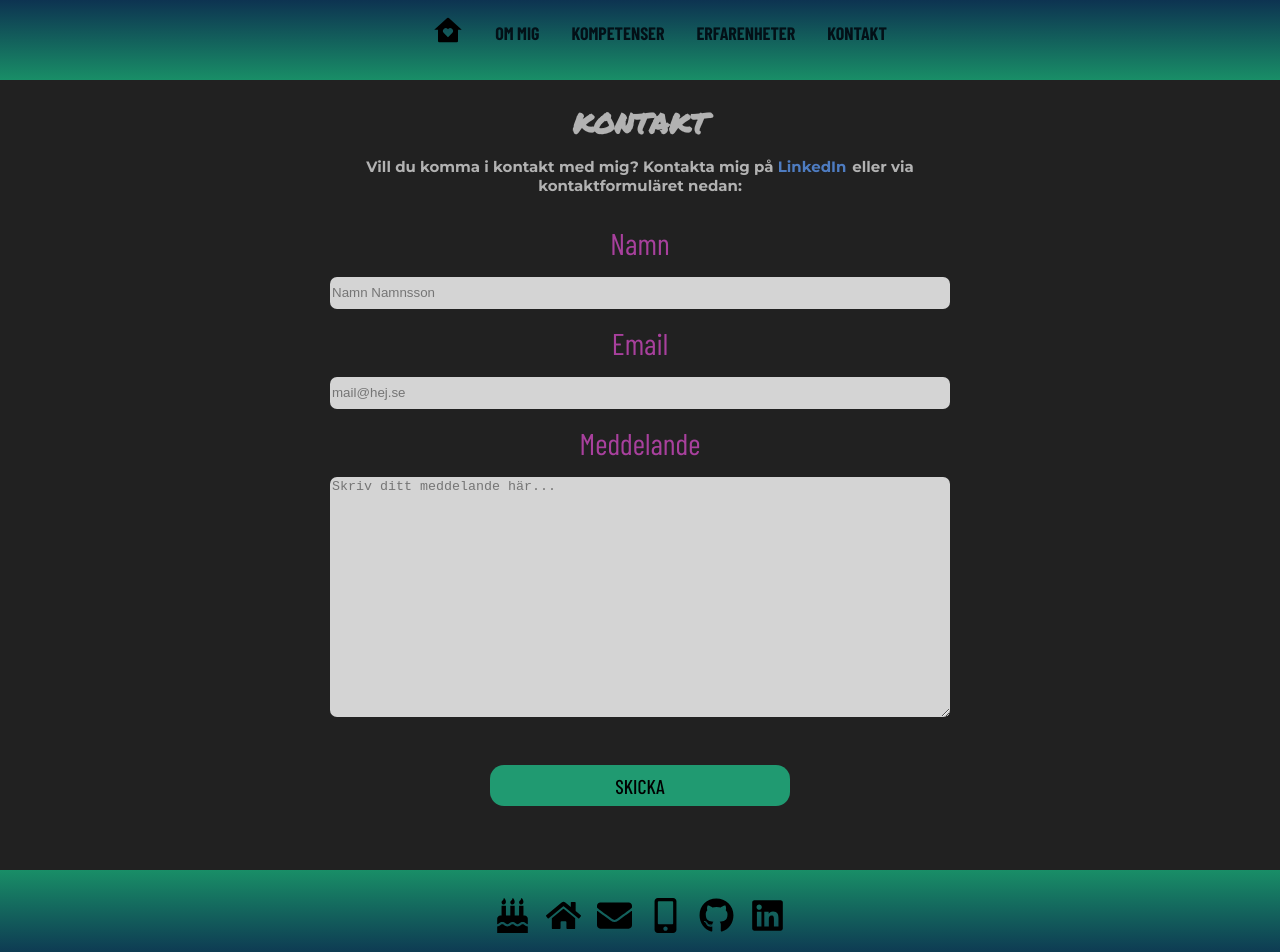
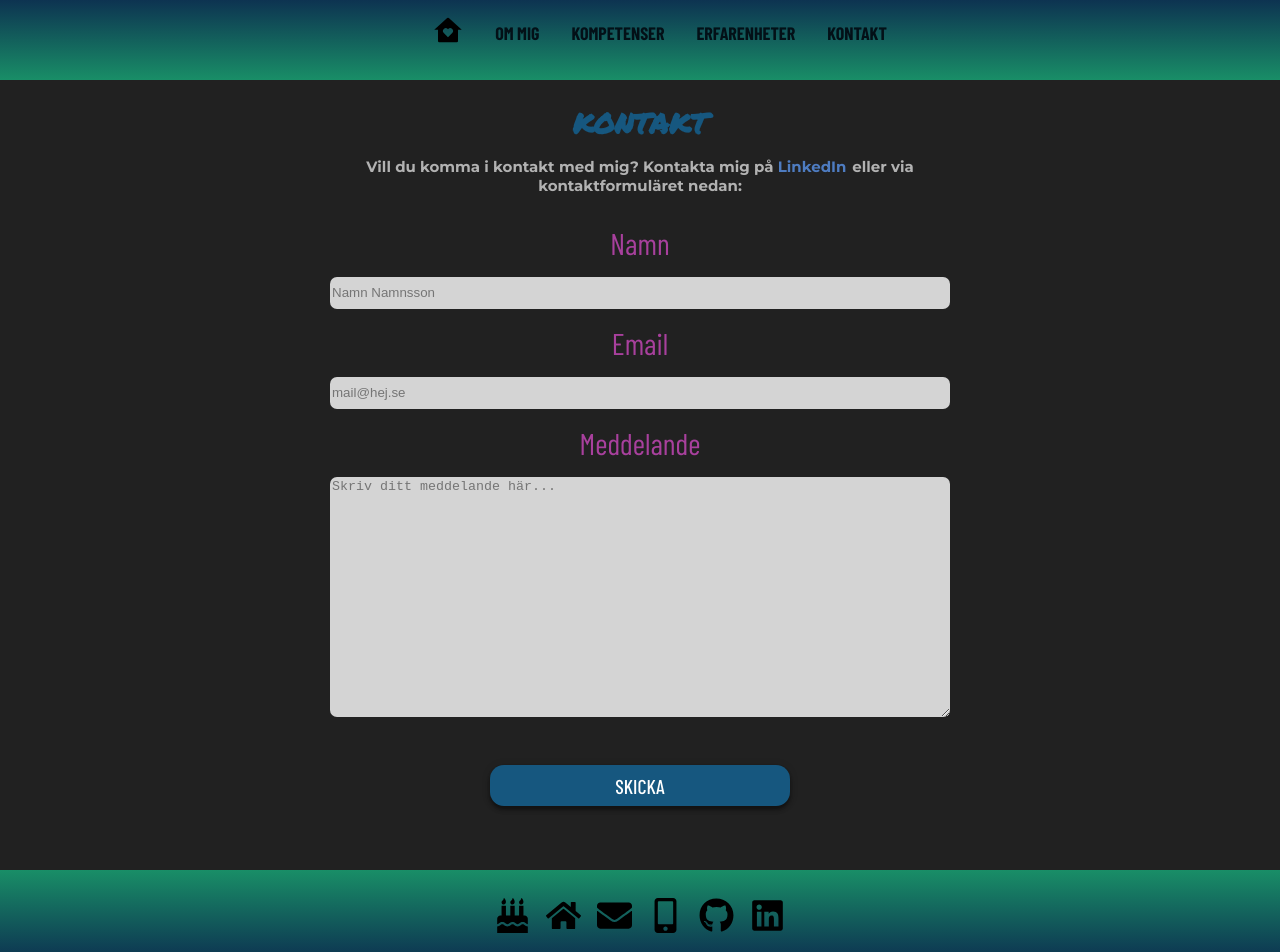
Before and after one commit to fiamont/portfolio, a Next.js app: page /kontaktamig in a window 1280 px wide. Shown: the top 952 px of the page. Built offline with nearby package versions, Linux system fonts and the light colour scheme; a web font is replaced by a local one.

Commit message:
changed color and box-shadow etc

```diff
--- a/styles/About.module.css
+++ b/styles/About.module.css
@@ -31,8 +31,7 @@
 }
 
 .Me {
-  border-radius: 5px;
-  box-shadow: 6px -1px 21px 0px #5e5e5e;
+  border-radius: 3px;
 }
 
 @media screen and (max-width: 500px) {
--- a/styles/ContactForm.module.css
+++ b/styles/ContactForm.module.css
@@ -54,6 +54,7 @@
   font-size: 20px;
   text-transform: uppercase;
   font-weight: 500;
+  box-shadow: var(--default-boxshadow);
 }
 
 .button:disabled {
@@ -62,7 +63,8 @@
 }
 
 .button:valid {
-  background-color: #209a71;
+  background-color: rgb(22, 87, 127);
+  color: #fff;
 }
 
 @media screen and (min-width: 600px) {
--- a/styles/Pageheader.module.css
+++ b/styles/Pageheader.module.css
@@ -7,16 +7,10 @@
   text-transform: uppercase;
 }
 
-.hr {
-  width: 95%;
-  margin-top: 0;
-  border: 1px solid rgb(4, 65, 104);
-  background-color: rgb(4, 65, 104);
-}
-
 .h2 {
   margin-bottom: 0;
   text-transform: uppercase;
   font-size: 28px;
   font-family: var(--fontfamily-large-heading);
+  color: rgb(22, 87, 127);
 }
--- a/styles/globals.css
+++ b/styles/globals.css
@@ -22,6 +22,9 @@ html {
   --fontfamily-large-heading: "Permanent Marker", cursive;
   --fontfamily-headings: "Montserrat", sans-serif;
   --default-font-family: "Barlow Condensed", sans-serif;
+  --default-boxshadow: 0px 4px 3px rgba(0, 0, 0, 0.2),
+  0px 1px 10px rgba(0, 0, 0, 0.12), 0px 4px 5px rgba(0, 0, 0, 0.14),
+  0px 2px 4px -1px rgba(0, 0, 0, 0.2);
 }
 
 h1 {
```
